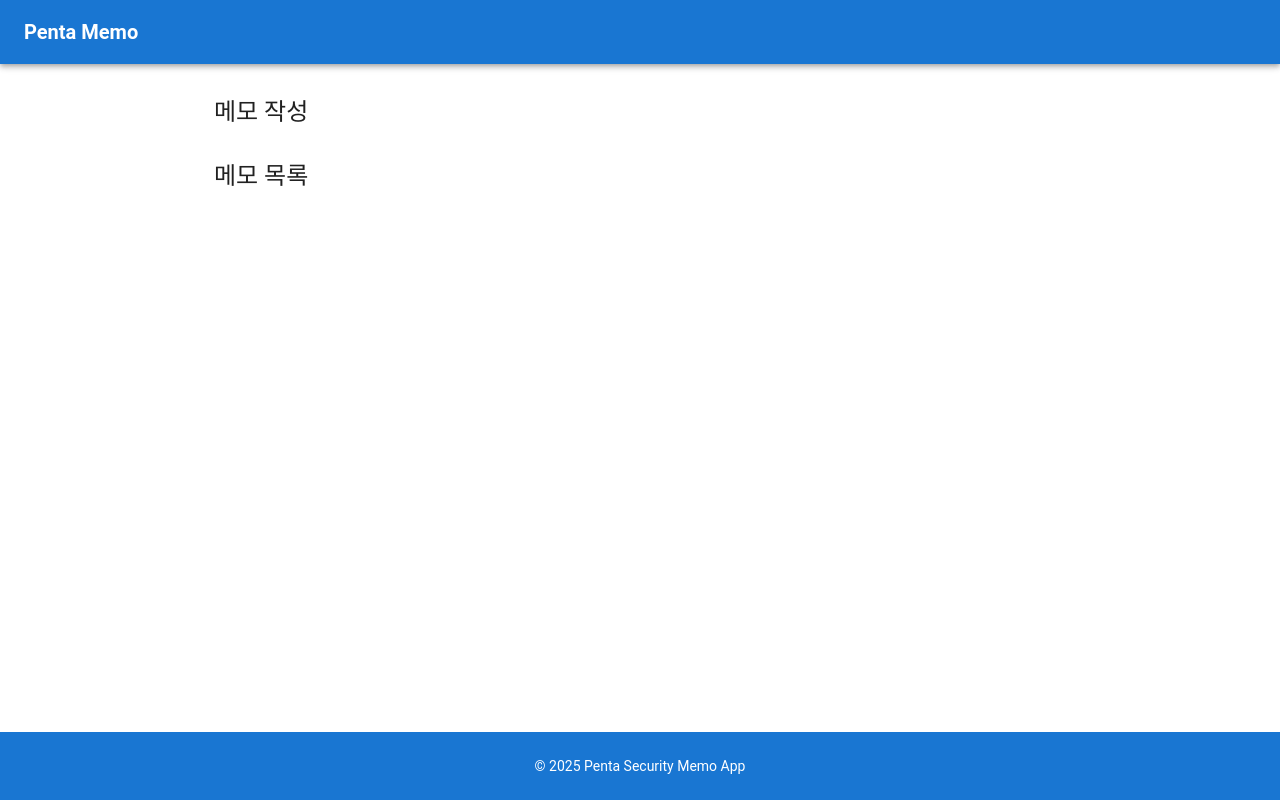
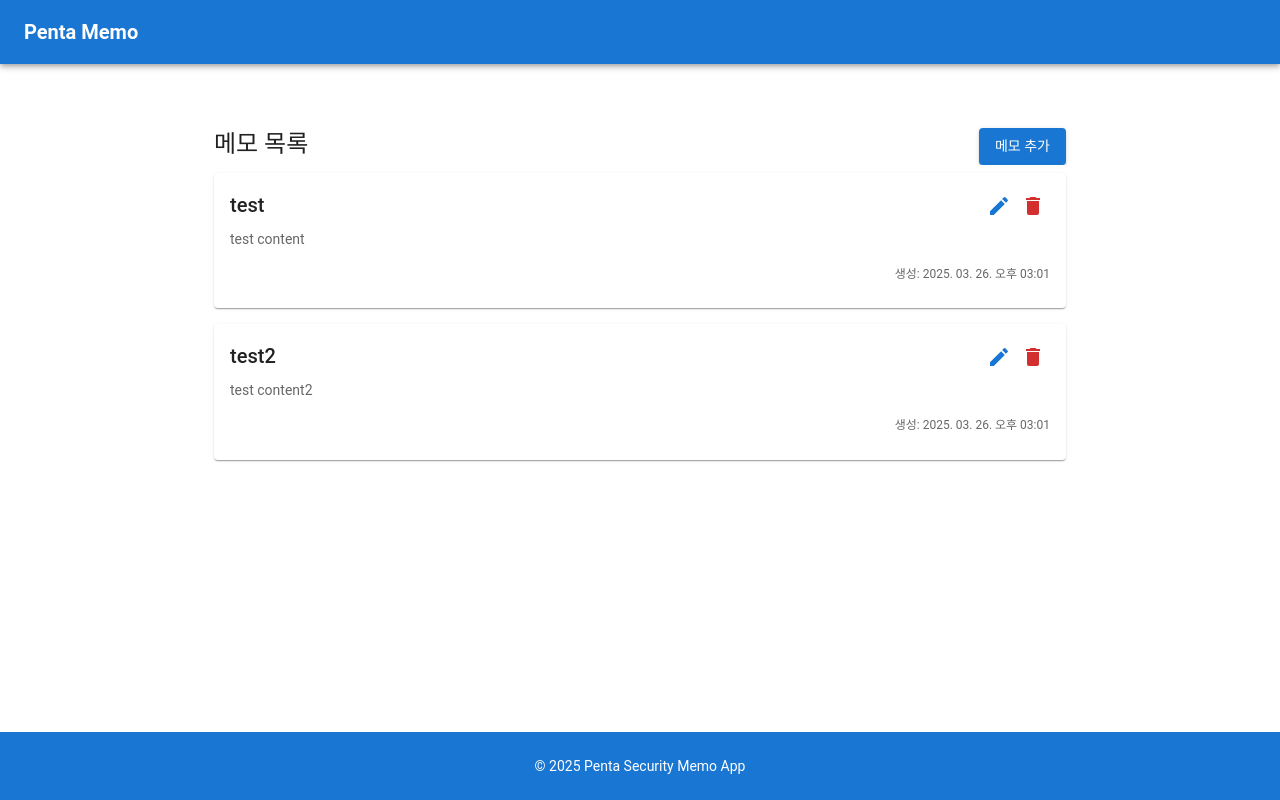
Before and after one commit to kk3june/penta-memo, a React (Vite) app: page / in a window 1280 px wide. Built offline with nearby package versions, Linux system fonts and the light colour scheme.

Commit message:
feat. 메모 목록 및 메모 추가 모달 ui 구현

```diff
--- /dev/null
+++ b/src/components/MemoForm.tsx
@@ -0,0 +1,68 @@
+import {
+  Button,
+  Dialog,
+  DialogActions,
+  DialogContent,
+  DialogTitle,
+  TextField,
+} from '@mui/material';
+import { useState } from 'react';
+
+interface Props {
+  isOpenAddModal: boolean;
+  onClose: () => void;
+  onSubmit: (data: { title: string; content: string }) => void;
+}
+
+function MemoForm({ isOpenAddModal, onClose, onSubmit }: Props) {
+  const [memo, setMemo] = useState<Record<string, string>>({
+    title: '',
+    content: '',
+  });
+
+  const handleSave = () => {
+    onSubmit({ title: memo.title, content: memo.content });
+    setMemo({ title: '', content: '' });
+  };
+
+  return (
+    <Dialog open={isOpenAddModal} onClose={onClose} fullWidth>
+      <DialogTitle>메모 추가</DialogTitle>
+      <DialogContent>
+        <TextField
+          fullWidth
+          label='제목'
+          variant='outlined'
+          margin='normal'
+          required
+          value={memo.title}
+          onChange={(e) => setMemo({ ...memo, title: e.target.value })}
+        />
+        <TextField
+          fullWidth
+          label='내용'
+          margin='normal'
+          variant='outlined'
+          multiline
+          rows={4}
+          value={memo.content}
+          onChange={(e) => setMemo({ ...memo, content: e.target.value })}
+        />
+      </DialogContent>
+      <DialogActions>
+        <Button variant='outlined' sx={{ px: 4 }} onClick={onClose}>
+          취소
+        </Button>
+        <Button
+          variant='contained'
+          sx={{ px: 4 }}
+          onClick={handleSave}
+          disabled={!memo.title.trim()}>
+          저장
+        </Button>
+      </DialogActions>
+    </Dialog>
+  );
+}
+
+export default MemoForm;
--- /dev/null
+++ b/src/components/MemoItem.tsx
@@ -0,0 +1,92 @@
+import { formatDate } from '@/utils/formatter';
+import DeleteIcon from '@mui/icons-material/Delete';
+import EditIcon from '@mui/icons-material/Edit';
+import { Box, Card, CardContent, IconButton, Typography } from '@mui/material';
+
+interface MemoItemProps {
+  memo: {
+    id: number;
+    title: string;
+    content: string;
+    createdAt: string;
+  };
+  onEdit?: (id: number) => void;
+  onDelete?: (id: number) => void;
+  onClick?: (id: number) => void;
+}
+
+function MemoItem({ memo, onEdit, onDelete, onClick }: MemoItemProps) {
+  return (
+    <Card
+      key={memo.id}
+      sx={{
+        mb: 2,
+        '&:hover': { boxShadow: 3 },
+        cursor: 'pointer',
+      }}
+      onClick={() => onClick?.(memo.id)}>
+      <CardContent>
+        <Box
+          sx={{
+            display: 'flex',
+            justifyContent: 'space-between',
+            alignItems: 'flex-start',
+          }}>
+          <Box sx={{ flex: 1 }}>
+            <Typography variant='h6' component='h3' noWrap>
+              {memo.title}
+            </Typography>
+            <Typography
+              variant='body2'
+              color='text.secondary'
+              sx={{
+                mt: 1,
+                overflow: 'hidden',
+                textOverflow: 'ellipsis',
+                display: '-webkit-box',
+                WebkitLineClamp: 2,
+                WebkitBoxOrient: 'vertical',
+              }}>
+              {memo.content}
+            </Typography>
+          </Box>
+
+          <Box sx={{ display: 'flex', ml: 2 }}>
+            <IconButton
+              size='small'
+              color='primary'
+              onClick={(e) => {
+                e.stopPropagation();
+                onEdit?.(memo.id);
+              }}>
+              <EditIcon />
+            </IconButton>
+
+            <IconButton
+              size='small'
+              color='error'
+              onClick={(e) => {
+                e.stopPropagation();
+                onDelete?.(memo.id);
+              }}>
+              <DeleteIcon />
+            </IconButton>
+          </Box>
+        </Box>
+
+        <Box
+          sx={{
+            display: 'flex',
+            justifyContent: 'flex-end',
+            mt: 2,
+          }}>
+          <Typography variant='caption' color='text.secondary'>
+            생성: {formatDate(memo.createdAt)}
+          </Typography>
+        </Box>
+      </CardContent>
+    </Card>
+  );
+}
+
+export default MemoItem;
--- a/src/containers/MemoApp.tsx
+++ b/src/containers/MemoApp.tsx
@@ -1,16 +1,63 @@
-import Header from '@/components/Header';
-import { Box, Container, Typography } from '@mui/material';
+import Header from '@/components/common/Header';
+import MemoForm from '@/components/MemoForm';
+import MemoItem from '@/components/MemoItem';
+import { memos } from '@/mock';
+import { Box, Button, Container, List, Typography } from '@mui/material';
+import { useState } from 'react';
 
 function MemoApp() {
+  const [isOpenAddModal, setIsOpenAddModal] = useState(false);
+
+  function handleToggleAddModal() {
+    setIsOpenAddModal(!isOpenAddModal);
+  }
+  function handleCloseAddModal() {
+    setIsOpenAddModal(false);
+  }
+
+  function handleSubmit(e) {
+    e.preventDefault();
+  }
+
+  function handleEdit(id: number) {
+    console.log(id, 'edit');
+  }
+
+  function handleDelete(id: number) {
+    console.log(id, 'delete');
+  }
+
   return (
     <Box sx={{ height: '100vh', display: 'flex', flexDirection: 'column' }}>
       <Header />
       <Box sx={{ flex: 1, display: 'flex', flexDirection: 'column' }}>
         <Container maxWidth='md' sx={{ mt: 4, mb: 4 }}>
-          <Typography variant='h5'>메모 작성</Typography>
+          <Box sx={{ mt: 4 }}>
+            <Box sx={{ display: 'flex', justifyContent: 'space-between' }}>
+              <Typography variant='h5'>메모 목록</Typography>
+              <Button variant='contained' onClick={handleToggleAddModal}>
+                메모 추가
+              </Button>
+            </Box>
 
-          <Box sx={{ mt: 4 }}>
-            <Typography variant='h5'>메모 목록</Typography>
+            {isOpenAddModal && (
+              <MemoForm
+                isOpenAddModal={isOpenAddModal}
+                onClose={handleCloseAddModal}
+                onSubmit={handleSubmit}
+              />
+            )}
+
+            <List sx={{ width: '100%', bgcolor: 'background.paper' }}>
+              {memos.map((memo) => (
+                <MemoItem
+                  key={memo.id}
+                  memo={memo}
+                  onEdit={() => handleEdit(memo.id)}
+                  onDelete={() => handleDelete(memo.id)}
+                />
+              ))}
+            </List>
           </Box>
         </Container>
       </Box>
--- /dev/null
+++ b/src/mock/index.ts
@@ -0,0 +1,14 @@
+export const memos = [
+  {
+    id: 1,
+    title: 'test',
+    content: 'test content',
+    createdAt: new Date().toString(),
+  },
+  {
+    id: 2,
+    title: 'test2',
+    content: 'test content2',
+    createdAt: new Date().toString(),
+  },
+];
--- /dev/null
+++ b/src/utils/formatter.ts
@@ -0,0 +1,10 @@
+export function formatDate(dateString: string) {
+  const options: Intl.DateTimeFormatOptions = {
+    year: 'numeric',
+    month: '2-digit',
+    day: '2-digit',
+    hour: '2-digit',
+    minute: '2-digit',
+  };
+  return new Date(dateString).toLocaleDateString('ko-KR', options);
+}
```
Also changed, not shown: src/components/common/Header.tsx (renamed from src/components/Header.tsx).
